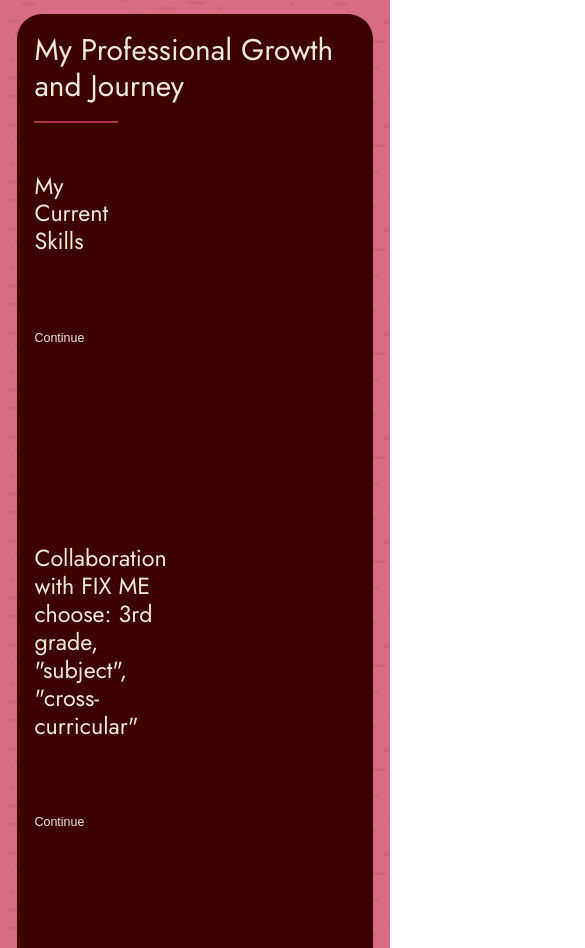
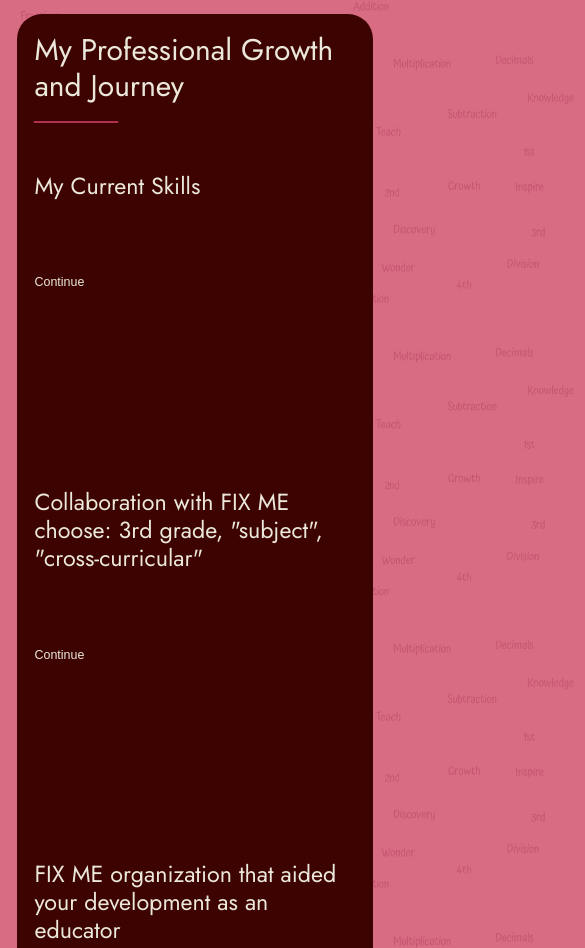
Before and after one commit to Jamie-Peterson4/Portfolio, a plain HTML site: page index.html in a window 390 px wide. Shown: the part 1341-2289 px from the top of the page, 585 px wide, since content can reach past the window. Drawn offline with Linux system fonts and the light colour scheme.

Commit message:
Fixed background and header scaling on mobile. also increased the width where the video work boxes will stack to 1000px from 900px

```diff
--- a/index.css
+++ b/index.css
@@ -79,8 +79,14 @@
     color: var(--grey);
     line-height: var(--line-height-normal);
     background: url(./images/EntireBackground.png);
-    background-size: 80%;
+    background-size: auto;
     overflow-x: hidden;
+}
+
+@media(max-width: 768px) {
+    body {
+        background-size: 225%;
+    }
 }
 
 .row {
@@ -483,6 +489,12 @@
     font-size: var(--font-size-normal);
 }
 
+@media (max-width: 768px) {
+    .header {
+        background-attachment: scroll;
+    }
+}
+
 .header__text {
     position: absolute;
     top: 50%;
@@ -522,7 +534,15 @@
 }
 
 @media(max-width: 900px) {
-    .work__box .video-work__box {
+    .work__box {
+        align-items: initial;
+        flex-direction: column-reverse;
+    }
+}
+
+
+@media(max-width: 1000px){
+    .video-work__box {
         align-items: initial;
         flex-direction: column-reverse;
     }
```
